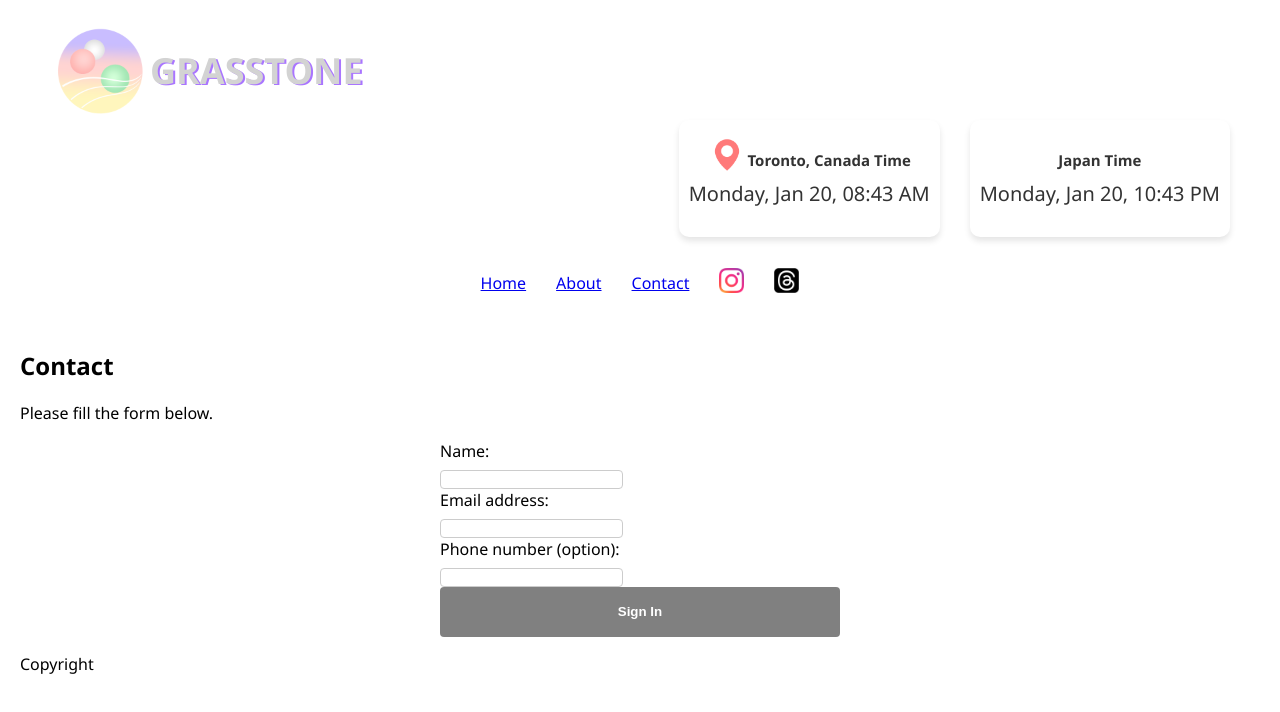
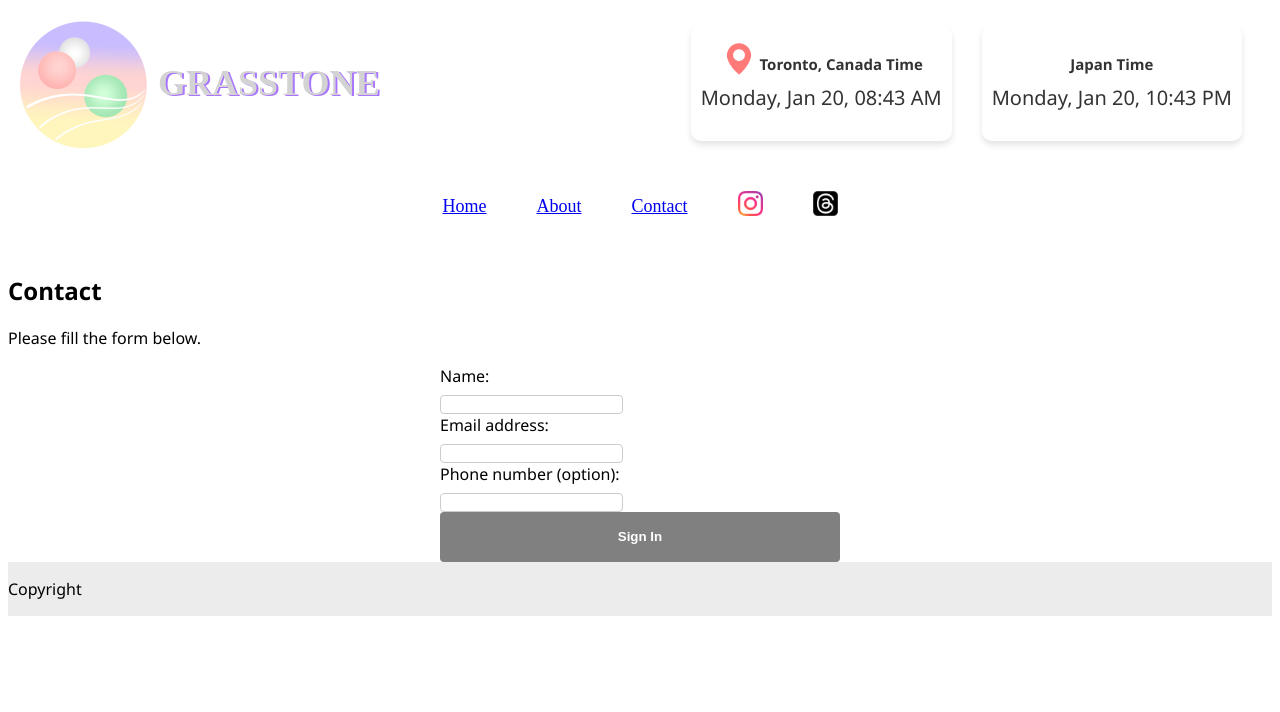
Before and after one commit to Chi-Ara293/stonerepo, a React (Create React App) app in the folder stone/: page /contact in a window 1280 px wide. Shown: the top 712 px of the page. Built offline with nearby package versions, Linux system fonts and the light colour scheme.

Commit message:
add font style

```diff
--- a/stone/src/App.css
+++ b/stone/src/App.css
@@ -2,23 +2,26 @@
   display: grid;
 }
 
-.header{
-  display: grid;
-  align-items: center;
-  justify-content: start;
-  gap: 20px
-}
+@import url('https://fonts.googleapis.com/css2?family=Caveat:wght@400;700&display=swap');
 
 .brandname{
   color: lightgray;
   text-shadow: 2px 1px  rgb(169,117,255);
+  margin: 0;
+  font-family: 'Caveat';
 }
 
 .brandlogo{
   display: inline-flex;
-  padding-left: 30px;
   align-items: center;
   font-size: large;
+  margin: 0;
+}
+
+.header{
+  display: inline-flex;
+  justify-content: space-between;
+  align-items: center;
   flex-wrap: wrap;
 }
 
@@ -77,11 +80,23 @@
   display: inline-flex;
   list-style-type: none;
   padding: 15px;
-  gap: 30px;
+  gap: 50px;
   align-items: center;
   justify-content: center;
+  font-family: 'Caveat';
+  font-size: large;
 }
 
 .nav li:hover {
   background-color: rgb(255,196,193);
 }
+
+@media (max-width: 480px) {
+  .nav {
+    gap: 20px;
+  }
+}
+
+.footer{
+  background-color: rgb(236, 236, 236);
+}
--- a/stone/src/App.js
+++ b/stone/src/App.js
@@ -1,7 +1,6 @@
 import './App.css';
 import { BrowserRouter, Routes, Route } from "react-router-dom"
 import Header from './Header.js'
-import Clocks from './Clocks.js';
 import Nav from './Nav.js';
 import Home from './Home.js';
 import About from './About.js'
@@ -14,14 +13,13 @@ function App() {
     <BrowserRouter>
      <div className="App">
        <Header/>
-       <Clocks/>
        <Nav/>
          <Routes>
            <Route path="/" element={<Home/>}/>
            <Route path="about" element={<About/>}/>
            <Route path="contact" element={<Contact/>}/>
          </Routes>
-       <Footer className='footer'/>
+       <Footer/>
      </div>
     </BrowserRouter>
   );
--- a/stone/src/Footer.js
+++ b/stone/src/Footer.js
@@ -1,6 +1,8 @@
 const Footer = () => {
     return(
-        <p className='footer'>Copyright</p>
+      <div className="footer">
+        <p>Copyright</p>
+      </div>
     )
 }
 
--- a/stone/src/Header.js
+++ b/stone/src/Header.js
@@ -1,7 +1,8 @@
 import logo2 from './assets/logo2.png'
+import Clocks from './Clocks.js';
 
 const imgStyle ={
-    width: '100px',
+    width: '150px',
     height: 'auto'
 }
 
@@ -12,6 +13,9 @@ const Header = () => {
           <img src={logo2} alt="Logo" style={imgStyle}/>
           <h1 className='brandname'>GRASSTONE</h1>
        </div>
+       <div>
+         <Clocks/>
+       </div>
      </div>
     )
   }
--- a/stone/src/index.css
+++ b/stone/src/index.css
@@ -1,5 +1,4 @@
 body {
-  margin: 20px;
   font-family: 'Segoe UI', 'Roboto', 'Oxygen',
     'Ubuntu', 'Cantarell', 'Fira Sans', 'Droid Sans', 'Helvetica Neue',
     sans-serif;
```
